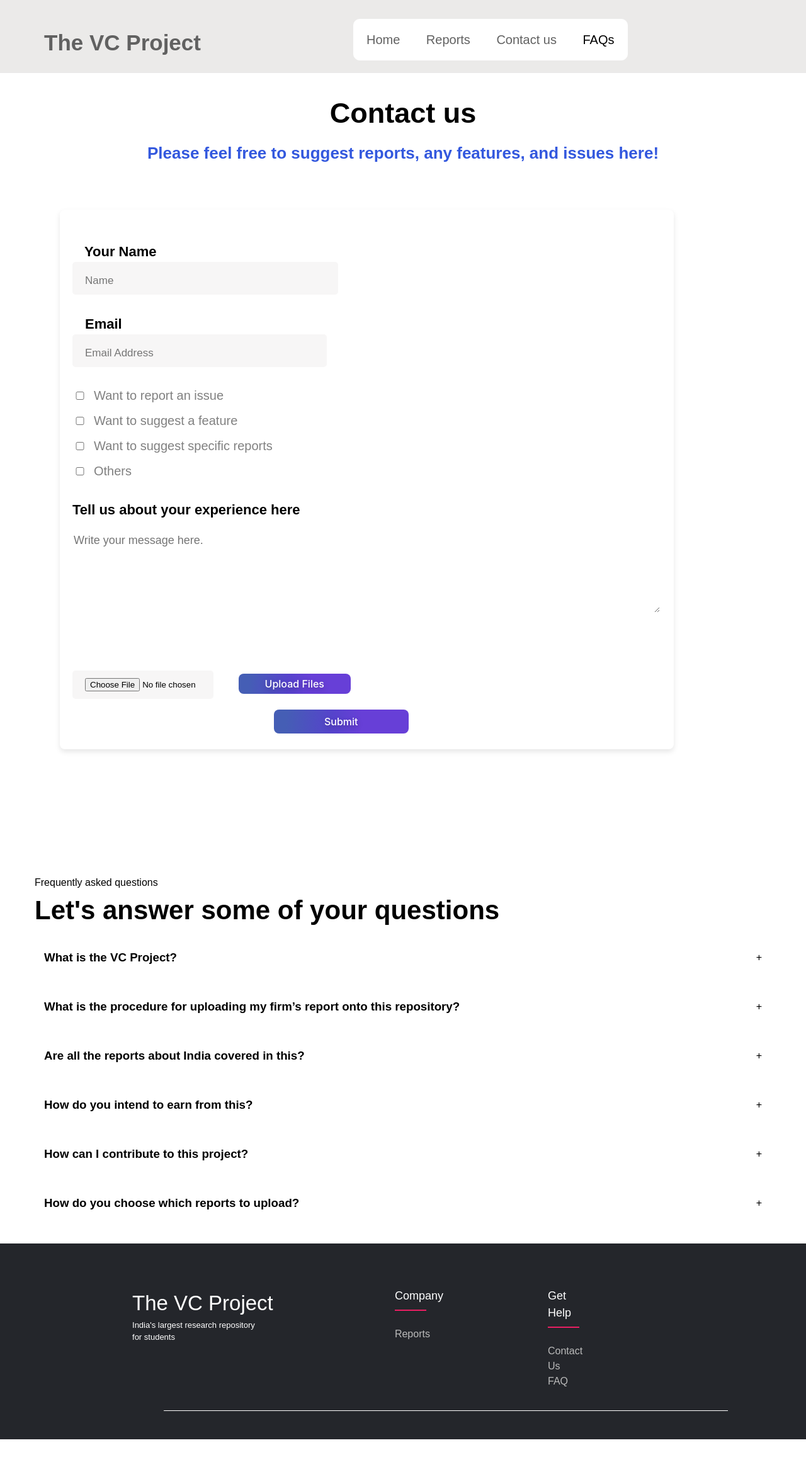
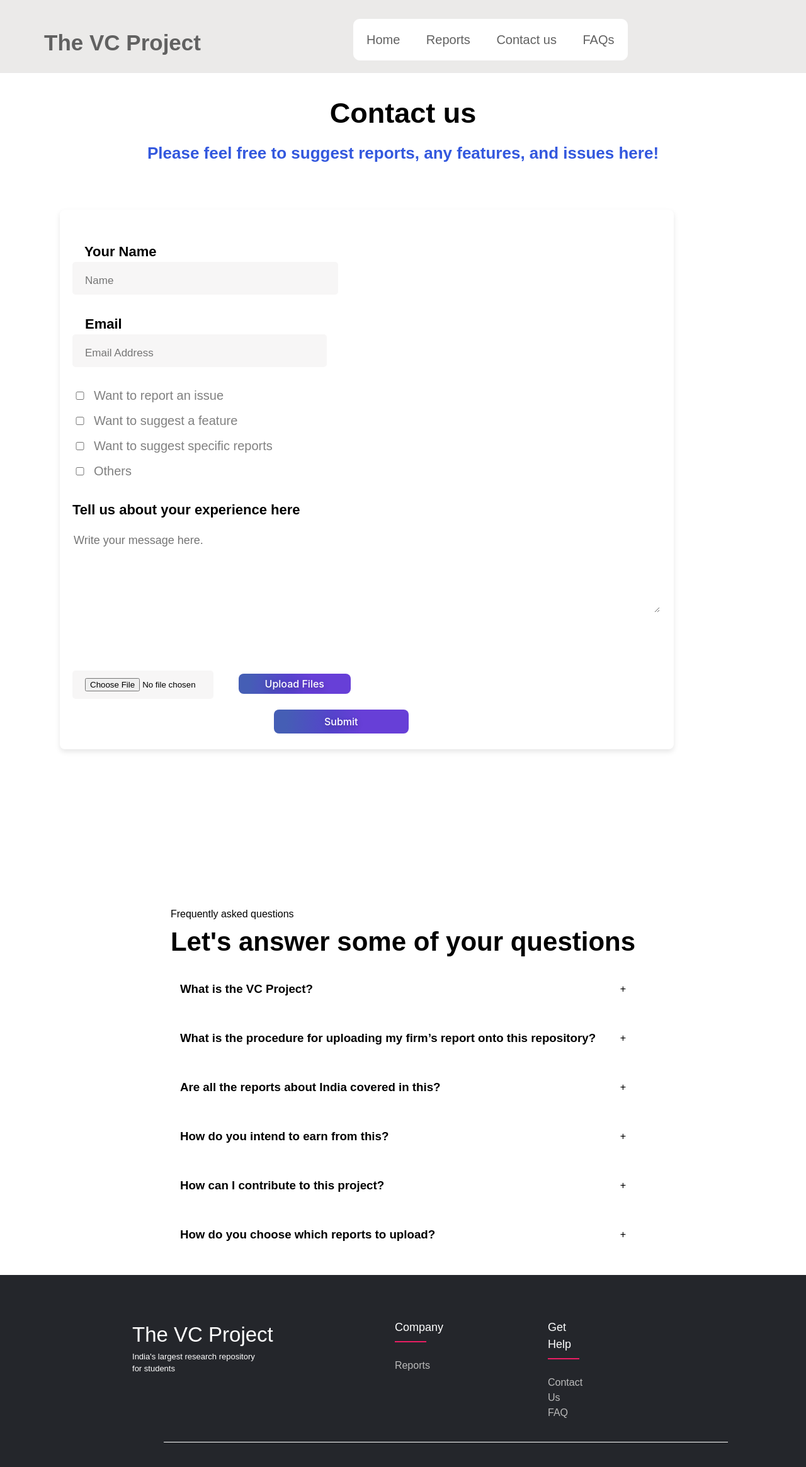
Before and after one commit to shashank-mishra14/TheVCProj, a React (Create React App) app: page /contact in a window 1280 px wide. Shown: the top 2330 px of the page at 63% size. Before the commit the page ends 2286 px from the top, so only its background shows below. Built offline with nearby package versions, Linux system fonts and the light colour scheme; a web font is replaced by a local one.

Commit message:
add new page for faqs

```diff
--- a/src/App.js
+++ b/src/App.js
@@ -3,6 +3,7 @@ import Contact from "./components/contactpage/Contact";
 import UseAddReports from "./components/addReports/addReports";
 // import { data } from "./db/data";
 import Homepage from "./components/Homepage/Homepage";
+import Accordion from "./components/Accordion/Accordion";
 // import Recommended from "./Recommended/Recommended";
 // import subCategory from "./Sidebar/Category/subcategory";
 // import Card from "./components/Card";
@@ -26,6 +27,7 @@ function App() {
             }
           />
           <Route exact path="/contact" element={<Contact />} />
+          <Route exact path="/faqs" element={<Accordion />} />
           <Route exact path="/reports" element={<UseAddReports />} />
         </Routes>
       </Layout>
--- a/src/components/Accordion/Accordion.css
+++ b/src/components/Accordion/Accordion.css
@@ -1,5 +1,8 @@
 .container-accordion{
-  width: 100%; /* Adjust width to fit the screen */
+  max-width: 1200px;
+  margin: 0 auto;
+  padding: 0 15px;
+  padding-top: 50px;
 }
 
 code {
--- a/src/components/Header/Header.js
+++ b/src/components/Header/Header.js
@@ -21,7 +21,8 @@ const Header = () => {
             <div className="lol">
               <Link to="/contact">Contact us</Link>
             </div>
-            <div className="lol">FAQs</div>
+            <div className="lol">
+            <Link to="/faqs">FAQs</Link></div>
           </div>
         </div>
       </div>
```
